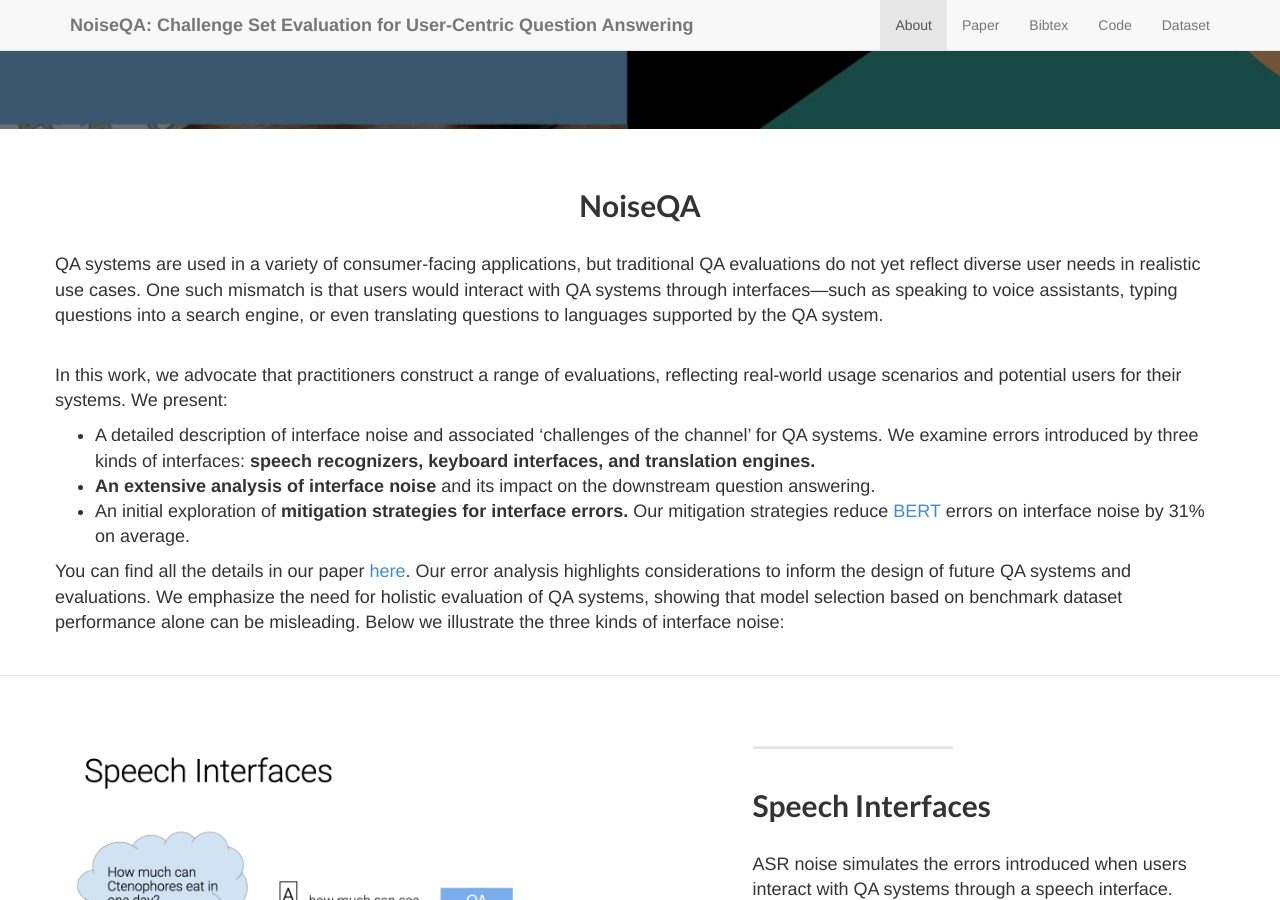
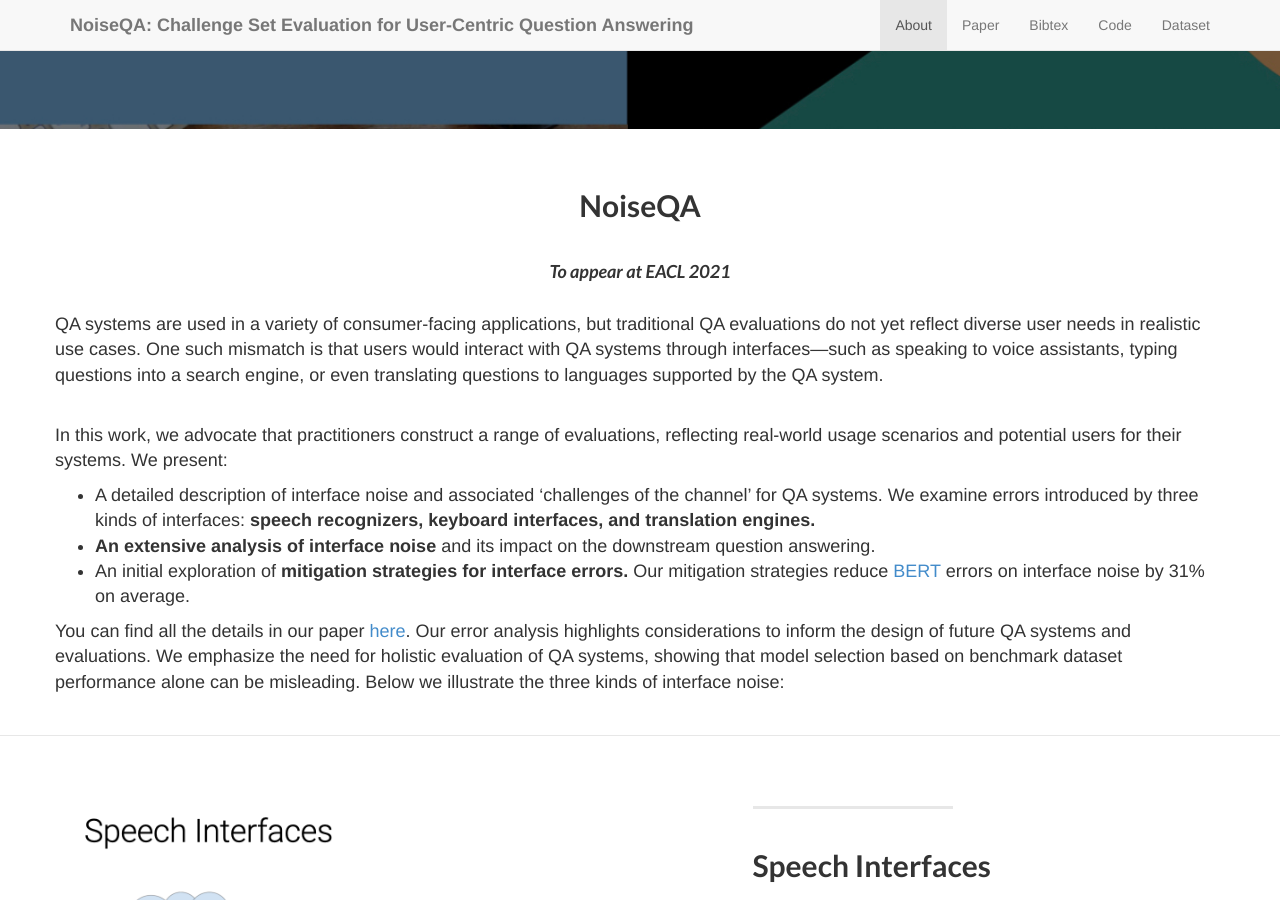
Before and after one commit to halogen-hallucinations/halogen-hallucinations.github.io, a Jekyll site: the page built from index.md, in a window 1280 px wide and 900 px high, scrolled down 648 px. Built offline with Jekyll 4.4.1, drawn with Linux system fonts in a browser that asks for light colours; our own code applies the rules of GitHub Pages for plain Markdown files.

Commit message:
Update about_title.html

```diff
--- a/_includes/about_title.html
+++ b/_includes/about_title.html
@@ -3,7 +3,8 @@
         <div class="row">
             <div class="col-lg-8 col-lg-offset-2">
               <br/><br/>
-              <h2>NoiseQA</h2>
+                <h2>NoiseQA</h2></br>
+            <h4> <i>To appear at EACL 2021</i></h4>
               </div>
         </div>
     </section>
```
